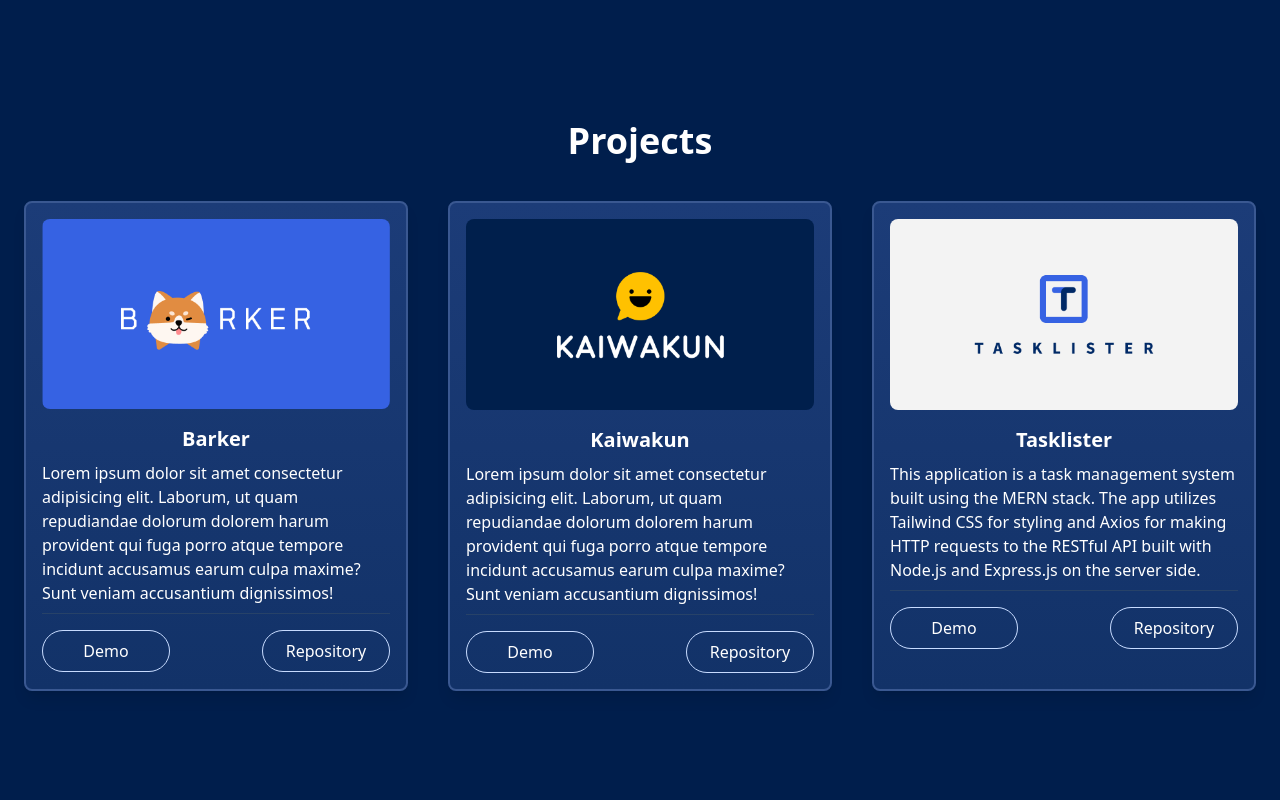
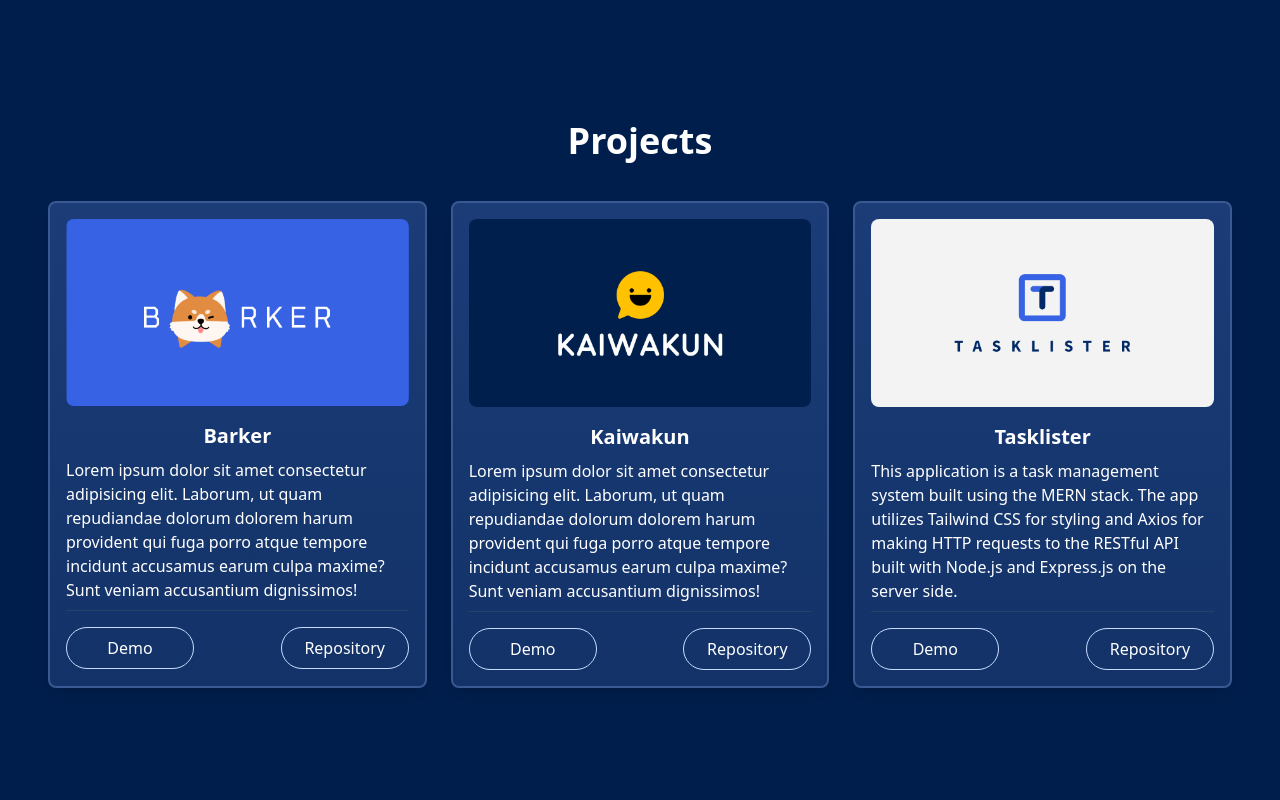
Before and after one commit to RyanmjDev/Portfolio, a React (Vite) app: page / in a window 1280 px wide. Shown: the part 1180-1980 px from the top of the page. Built offline with nearby package versions, Linux system fonts and the light colour scheme.

Commit message:
Fixes responsiveness on Projects

```diff
--- a/src/Components/Header.jsx
+++ b/src/Components/Header.jsx
@@ -12,7 +12,7 @@ const Header = () => {
           <img
             src={MainIllustration}
             alt="Ryan Johnson"
-            className=" w-4/5 h-4/5 md:w-full md:h-full object-cover"
+            className=" w-4/5 h-4/5 md:w-full md:h-full md:mr-2 object-cover"
           />
         </div>
 
--- a/src/Components/Projects.jsx
+++ b/src/Components/Projects.jsx
@@ -31,14 +31,14 @@ const projects = [
 const Projects = () => {
   return (
     <section id="projects" className="py-24 text-center">
-      <div className="container mx-auto px-4" data-aos="fade-up" data-aos-once="false" data-aos-duration="1000">
+      <div className="container mx-auto max-w-7xl px-4 lg:px-12" data-aos="fade-up" data-aos-once="false" data-aos-duration="1000">
         <h2 className="text-4xl font-bold mb-10 text-center">Projects</h2>
-        <div className="grid grid-cols-1 lg:grid-cols-2 xl:grid-cols-3 gap-6 place-items-stretch justify-items-center ">
+        <div className="grid grid-cols-1 lg:grid-cols-2 xl:grid-cols-3 gap-6 place-items-stretch justify-items-center">
           {projects.map((project, index) => (
             <div
               key={index}
               className="border-2 border-accent border-card-blue gradient-blue p-4 rounded-lg shadow-lg
-                max-w-sm w-full min-w-0 md:min-w-[300px] xl:min-w-[320px] h-[100%] glow transform transition-transform duration-500"
+                max-w-md lg:max-w-lg xl:max-w-sm w-full h-auto glow transform transition-transform duration-500"
             >
               <img
                 src={project.image}
```
